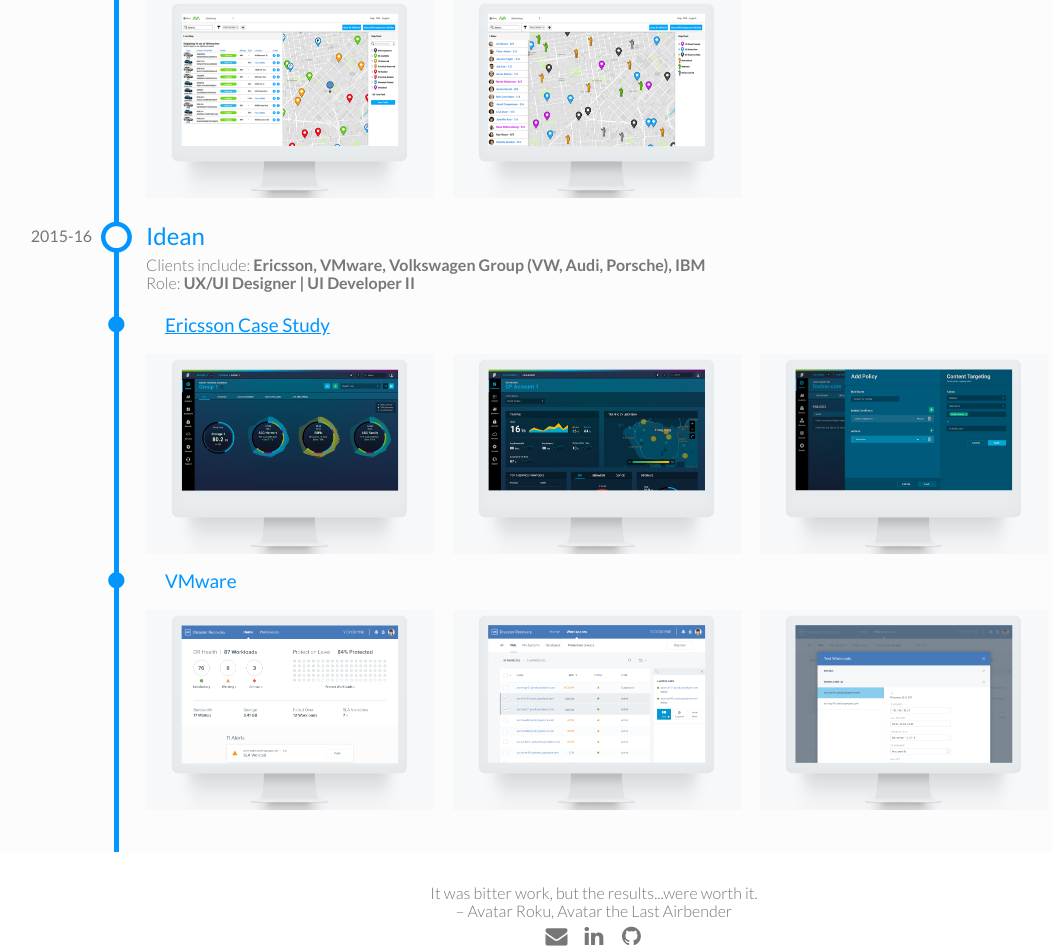
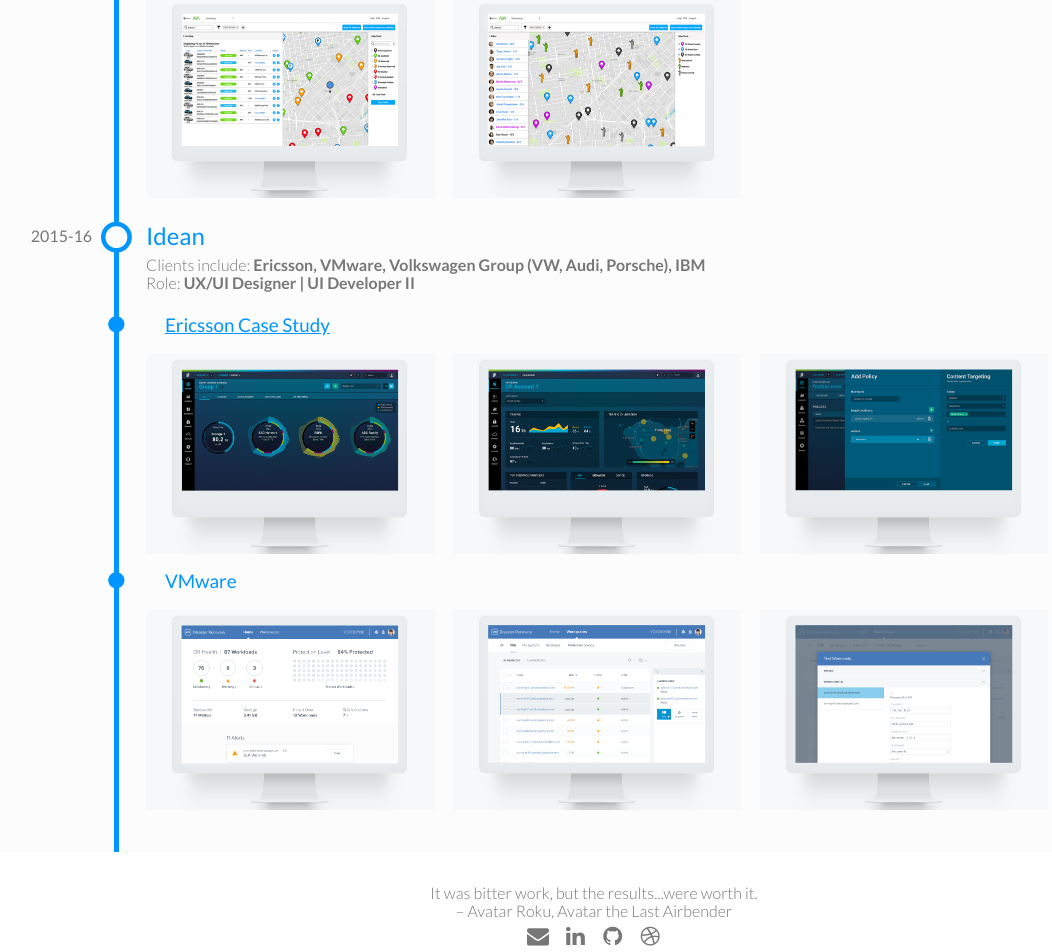
Before and after one commit to taahachaudhry/taaha, a Jekyll site: the page built from index.html, in a window 1280 px wide. Shown: the part 1534-2486 px from the top of the page, without its empty margins (46-1098 px from the left). Built offline with Jekyll 4.4.1, drawn with Linux system fonts in a browser that asks for light colours; nearby versions of some CDN libraries.

Commit message:
Added dribbble link

```diff
--- a/_layouts/home.html
+++ b/_layouts/home.html
@@ -210,6 +210,7 @@
         <li><a href="mailto:tbchaudhry@ucdavis.edu" target="_blank"><i class="fa fa-envelope fa-fw"></i></a></li>
         <li><a href="http://www.linkedin.com/in/taahachaudhry" target="_blank"><i class="fa fa-linkedin fa-fw"></i></a></li>
         <li><a href="https://github.com/taahachaudhry" target="_blank"><i class="fa fa-github fa-fw"></i></a></li>
+        <li><a href="https://dribbble.com/taahac" target="_blank"><i class="fa fa-dribbble fa-fw"></i></a></li>
       </ul>
     </div>
 
```
